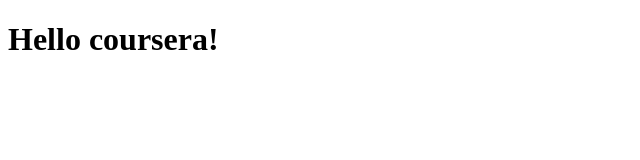
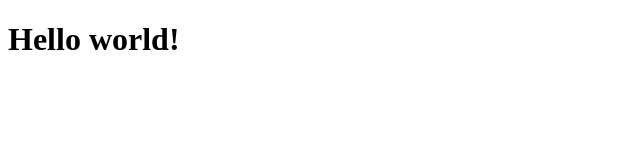
Before and after one commit to AbdullahBamufleh/Coursera-test, a plain HTML site: page site/index.html in a window 1280 px wide. Shown: the whole page, without its empty margins (0-640 px from the left). Drawn offline with Linux system fonts and the light colour scheme.

Commit message:
small changes

```diff
--- a/site/index.html
+++ b/site/index.html
@@ -1,9 +1,9 @@
 <!DOCTYPE html>
 <html>
 <head>
-    <title>Hello Coursera</title>
+    <title>Hello world</title>
 </head>
 <body>
-    <h1> Hello coursera!</h1>
+    <h1> Hello world!</h1>
 </body>
 </html>
```
